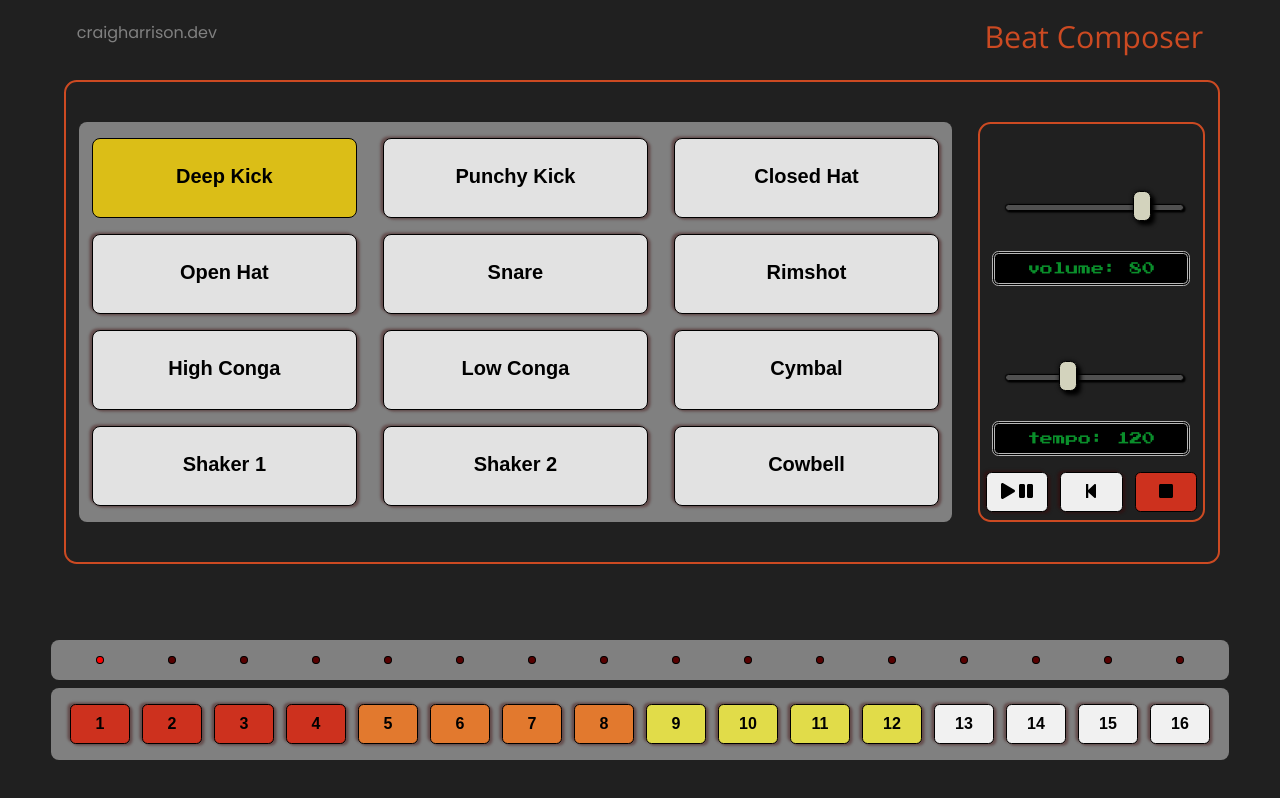
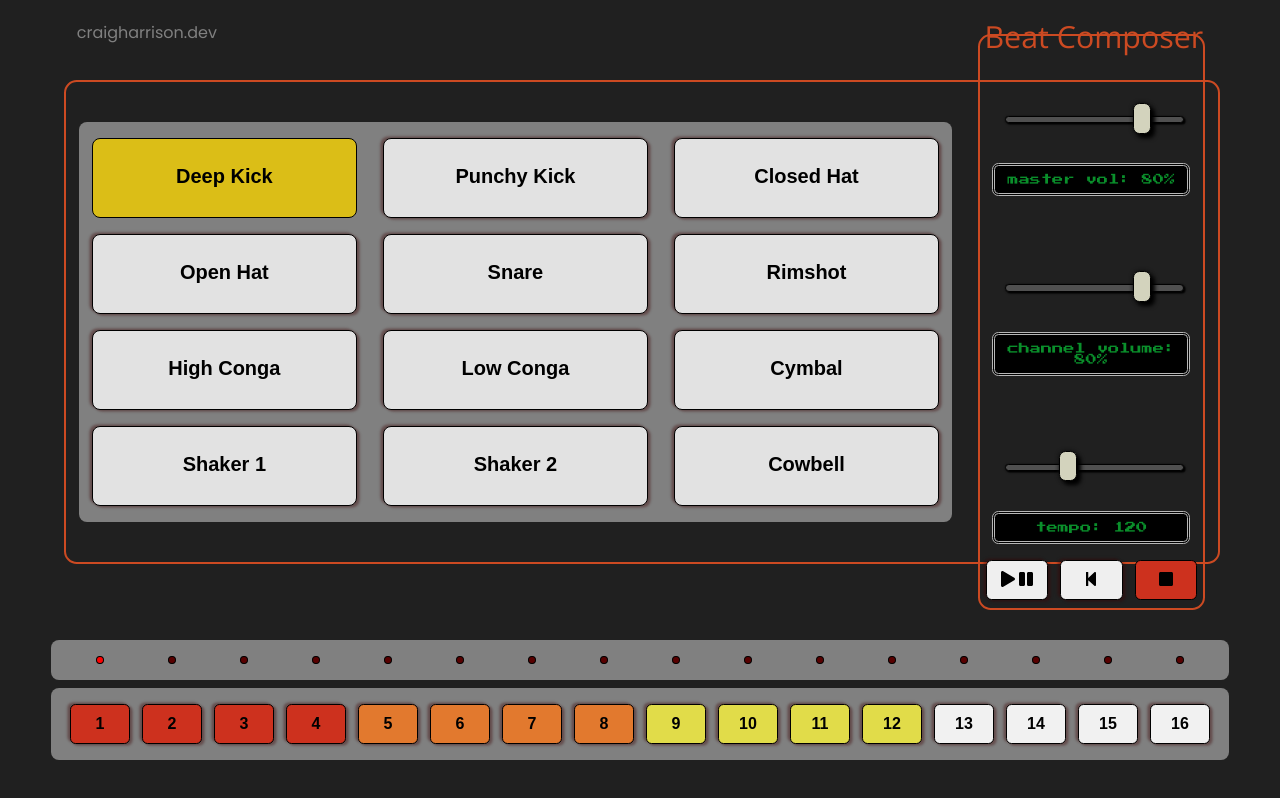
Before and after one commit to organicharris/drumMachine, a React (Create React App) app: page / in a window 1280 px wide. Built offline with nearby package versions, Linux system fonts and the light colour scheme.

Commit message:
Front end channel volume added

```diff
--- a/src/components/app.jsx
+++ b/src/components/app.jsx
@@ -1,8 +1,7 @@
 import React from 'react';
 
 // import component classes
-import DrumPads from './drumPads.jsx';
-import Master from './master.jsx';
+import Controls from './controls.jsx';
 
 // import Font Awesome icons
 import { FontAwesomeIcon } from '@fortawesome/react-fontawesome';
@@ -26,10 +25,7 @@ class App extends React.Component {
                 <div id="drum-machine">
                 <div id="title">Beat Composer</div>
                 <div id="website"><a href="https://craigharrison.dev/" title="Craig Harrison" target="_blank" rel="noopener noreferrer">craigharrison.dev</a></div>
-                    <div id="controls">
-                        <DrumPads />
-                        <Master />
-                    </div>
+                <Controls />
                 </div>
             </div>
         )
--- a/src/components/drumPads.jsx
+++ b/src/components/controls.jsx
@@ -1,4 +1,7 @@
 import React from 'react';
+
+// Import mater component
+import Master from './master.jsx';
 
 // import sample arrays, sequence and padArrays (as keys)
 import { bankA } from './sampleBanks.js';
@@ -6,15 +9,15 @@ import { sequence } from './sequence.js';
 import { drumPadArr } from './padArrays.js';
 import { seqPadArr } from './padArrays.js';
 
-import '../styles/drumPads.css';
+// CSS
+import '../styles/controls.css';
 import '../styles/sequencer.css';
 
-class DrumPads extends React.Component {
+class Controls extends React.Component {
     constructor(props) {
         super(props);
 
         this.state = {
-            sampleObject: 13, // initial placeholder "---"
             // classes for pads
             pad1: "drumPad drumPadActive",
             pad2: "drumPad",
@@ -120,10 +123,10 @@ class DrumPads extends React.Component {
         }
     }
 
-
     render() {
         return (
             <div>
+                <div id="mainArea">
                     <div id="pads">
                         <button className={this.state.pad1} id="pad1" type="button" onClick={this.padSelect} value="0">
                             <div className="letter">{bankA[0].sampleID}</div>
@@ -162,6 +165,9 @@ class DrumPads extends React.Component {
                             <div className="letter">{bankA[11].sampleID}</div>
                         </button>
                     </div>
+                    {/* Call master component and pass selectedPad as props */}
+                    <Master selectedPad={this.state.selectedPad}/>
+                </div>
 
                 <div id="sequencer">
                     <button type="button" className={this.state.seqPad1} id="seqPad1" value="0" onClick={this.programSequence}>1</button>
@@ -186,4 +192,4 @@ class DrumPads extends React.Component {
     }
 }
 
-export default DrumPads;
+export default Controls;
--- a/src/components/master.jsx
+++ b/src/components/master.jsx
@@ -50,6 +50,7 @@ class Master extends React.Component {
 
         // Function binding
         this.volumeChange = this.volumeChange.bind(this);
+        this.sampleVolChange = this.sampleVolChange.bind(this);
         this.tempoChange = this.tempoChange.bind(this);
         this.playControl = this.playControl.bind(this);
         this.operateSequencer = this.operateSequencer.bind(this);
@@ -60,6 +61,13 @@ class Master extends React.Component {
     volumeChange(e) {
         this.setState({
             volumeControl: e.target.value / 100
+        });
+    }
+
+    sampleVolChange(e) {
+        bankA[this.props.selectedPad].volume = e.currentTarget.value / 100;
+        this.setState({
+            // Refreshes DOM
         });
     }
 
@@ -220,7 +228,11 @@ class Master extends React.Component {
                 <div id="master">
                     <div id="volumeSlider" className="slider">
                         <input type="range" min="0" max="100" value={Math.round(this.state.volumeControl * 100)} onChange={this.volumeChange} id="volume-control"></input>
-                        <div id="volumeDisplay" className="display">volume: {Math.round(this.state.volumeControl * 100)}</div>
+                        <div id="volumeDisplay" className="display">master vol: {Math.round(this.state.volumeControl * 100)}%</div>
+                    </div>
+                    <div id="sampleVolSlider" className="slider">
+                        <input type="range" min="0" max="100" value={Math.round(bankA[this.props.selectedPad].volume * 100)} onChange={this.sampleVolChange} id="sampleVolControl"></input>
+                        <div id="chanVolDisplay" className="display">channel volume: {Math.round(bankA[this.props.selectedPad].volume * 100)}%</div>
                     </div>
                     <div id="tempoSlider" className="slider">
                         <input type="range" min="60" max="240" value={Math.round(this.state.tempo * 100)} onChange={this.tempoChange} id="tempoContol"></input>
--- a/src/components/sampleBanks.js
+++ b/src/components/sampleBanks.js
@@ -1,16 +1,16 @@
 const bankA = [
-    {sampleID: 'Deep Kick', url: "https://staticserver.craigharrison.dev/drumMachineSamples/deepKick.mp3"},
-    {sampleID: 'Punchy Kick', url: "https://staticserver.craigharrison.dev/drumMachineSamples/punchyKick.mp3"},
-    {sampleID: 'Closed Hat', url: "https://staticserver.craigharrison.dev/drumMachineSamples/closedHat.mp3"},
-    {sampleID: 'Open Hat', url: "https://staticserver.craigharrison.dev/drumMachineSamples/openHat.mp3"},
-    {sampleID: 'Snare', url: "https://staticserver.craigharrison.dev/drumMachineSamples/snare.mp3"},
-    {sampleID: 'Rimshot', url: "https://staticserver.craigharrison.dev/drumMachineSamples/rimshot.mp3"},
-    {sampleID: 'High Conga', url: "https://staticserver.craigharrison.dev/drumMachineSamples/highConga.mp3"},
-    {sampleID: "Low Conga", url: "https://staticserver.craigharrison.dev/drumMachineSamples/lowConga.mp3"},
-    {sampleID: 'Cymbal', url: "https://staticserver.craigharrison.dev/drumMachineSamples/cymbal.mp3"},
-    {sampleID: 'Shaker 1', url: "https://staticserver.craigharrison.dev/drumMachineSamples/shaker1.mp3"},
-    {sampleID: 'Shaker 2', url: "https://staticserver.craigharrison.dev/drumMachineSamples/shaker2.mp3"},
-    {sampleID: 'Cowbell', url: "https://staticserver.craigharrison.dev/drumMachineSamples/cowbell.mp3"}
+    {sampleID: 'Deep Kick', url: "https://staticserver.craigharrison.dev/drumMachineSamples/deepKick.mp3", volume: 0.8},
+    {sampleID: 'Punchy Kick', url: "https://staticserver.craigharrison.dev/drumMachineSamples/punchyKick.mp3", volume: 0.8},
+    {sampleID: 'Closed Hat', url: "https://staticserver.craigharrison.dev/drumMachineSamples/closedHat.mp3", volume: 0.8},
+    {sampleID: 'Open Hat', url: "https://staticserver.craigharrison.dev/drumMachineSamples/openHat.mp3", volume: 0.8},
+    {sampleID: 'Snare', url: "https://staticserver.craigharrison.dev/drumMachineSamples/snare.mp3", volume: 0.8},
+    {sampleID: 'Rimshot', url: "https://staticserver.craigharrison.dev/drumMachineSamples/rimshot.mp3", volume: 0.8},
+    {sampleID: 'High Conga', url: "https://staticserver.craigharrison.dev/drumMachineSamples/highConga.mp3", volume: 0.8},
+    {sampleID: "Low Conga", url: "https://staticserver.craigharrison.dev/drumMachineSamples/lowConga.mp3", volume: 0.8},
+    {sampleID: 'Cymbal', url: "https://staticserver.craigharrison.dev/drumMachineSamples/cymbal.mp3", volume: 0.8},
+    {sampleID: 'Shaker 1', url: "https://staticserver.craigharrison.dev/drumMachineSamples/shaker1.mp3", volume: 0.8},
+    {sampleID: 'Shaker 2', url: "https://staticserver.craigharrison.dev/drumMachineSamples/shaker2.mp3", volume: 0.8},
+    {sampleID: 'Cowbell', url: "https://staticserver.craigharrison.dev/drumMachineSamples/cowbell.mp3", volume: 0.8}
 ];
 
 module.exports.bankA = bankA;
--- a/src/styles/drumPads.css
+++ b/src/styles/controls.css
@@ -1,3 +1,14 @@
+#mainArea {
+    border: 0.2vw solid #cc4a22;
+    border-radius: 1vw;
+    width: 90vw;
+    height: 60vh;
+    margin: 10vh 5vw 0;
+    display: flex;
+    flex-direction: row;
+    align-items: center;
+}
+
 #pads {
     flex: 1 1 60%;
     background-color: #808080;
--- a/src/styles/drumMachine.css
+++ b/src/styles/drumMachine.css
@@ -4,7 +4,7 @@
     position: absolute;
     top: 0;
     left: 0;
-    animation: fadeIn 0.5s linear 1.5s 1 both;
+    /*animation: fadeIn 0.5s linear 1.5s 1 both;*/
 }
 
 #title {
@@ -32,14 +32,3 @@
 #website a:not(:hover) {
     animation: linkNotOver 0.7s ease-in 0s 1 forwards;
 }
-
-#controls {
-    border: 0.2vw solid #cc4a22;
-    border-radius: 1vw;
-    width: 90vw;
-    height: 60vh;
-    margin: 10vh 5vw 0;
-    display: flex;
-    flex-direction: row;
-    align-items: center;
-}
--- a/src/styles/master.css
+++ b/src/styles/master.css
@@ -18,7 +18,7 @@
     color: #0a8f2b  ;
     font-family: 'Press Start 2P', cursive;
     text-align: center;
-    font-size: 0.8em;
+    font-size: calc(0.3em + 0.5vw);
     padding: 1vh 0;
     margin: 0 1vw 1vh;
     border: 3px double #b6b6b6;
```
Lines whose indentation alone changed are shown as unchanged.
